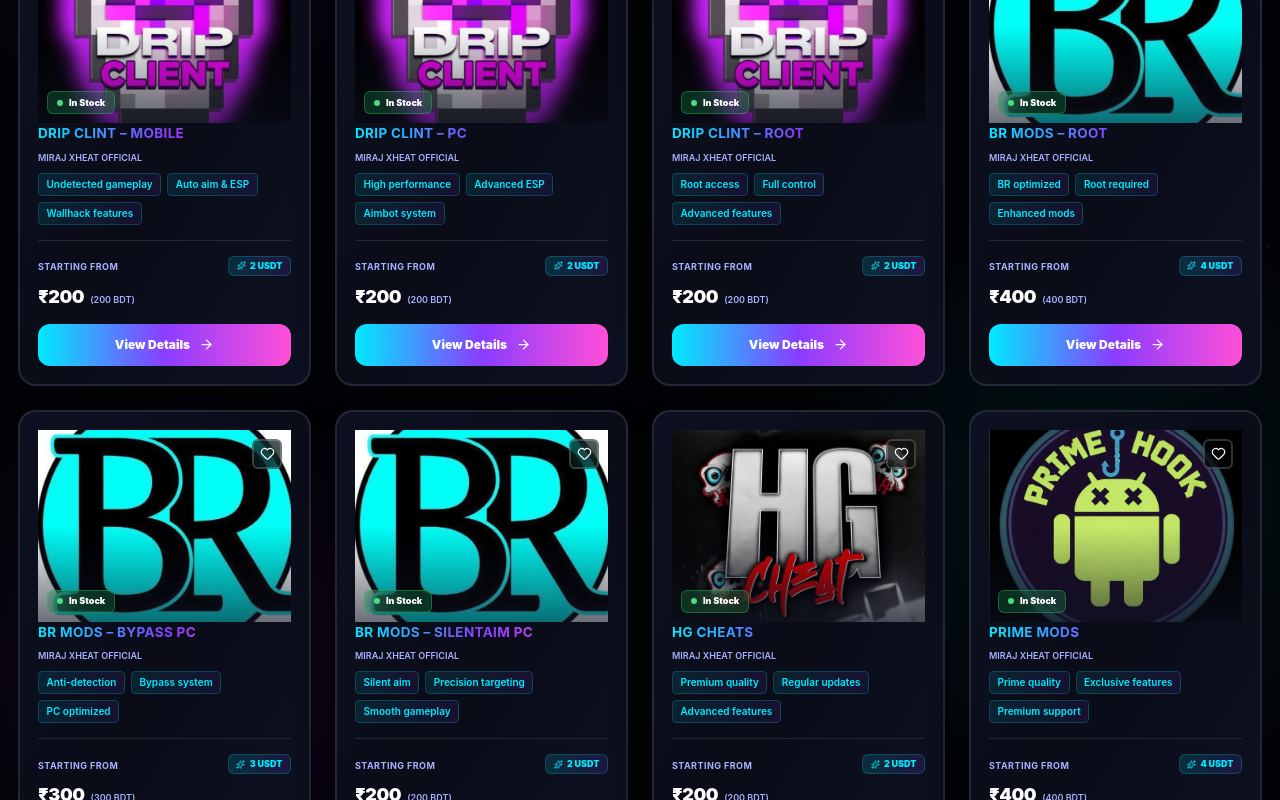
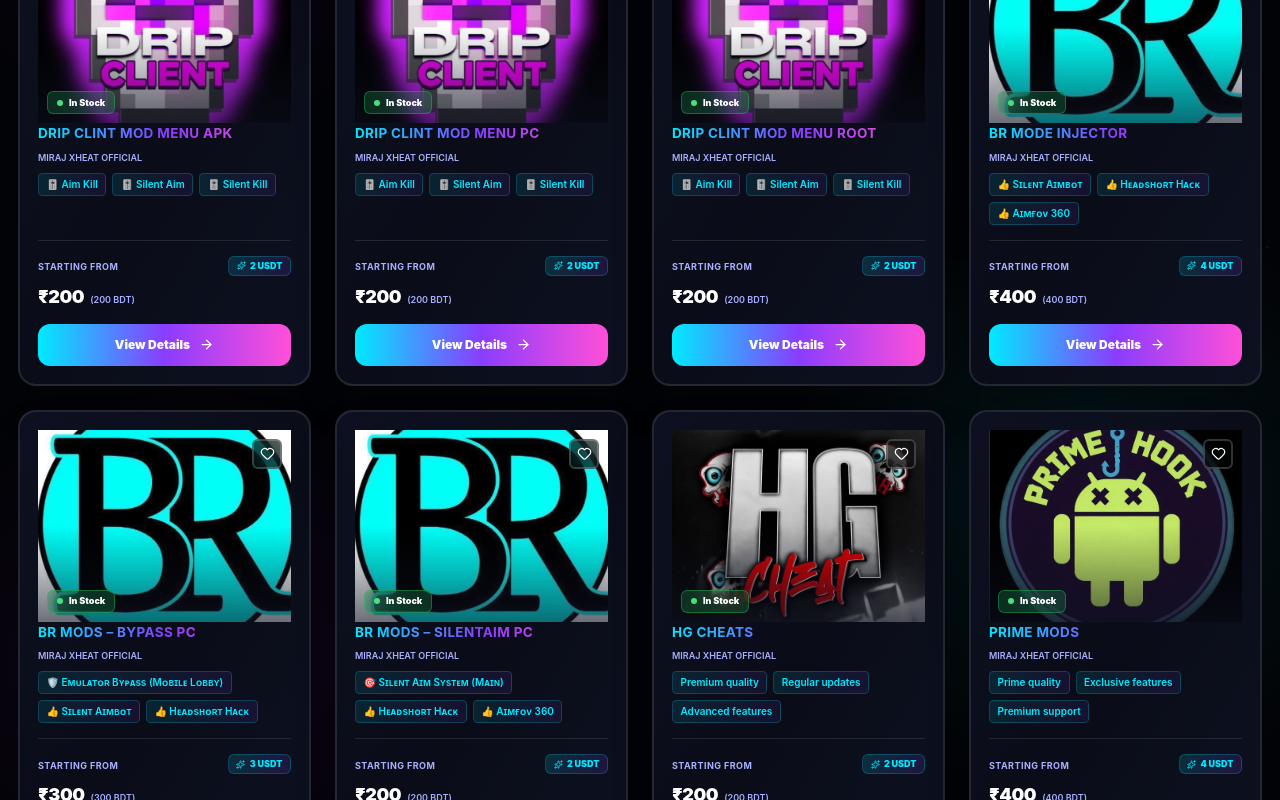
Before and after one commit to mirajnur85-alt/new-website, a React (Vite) app: page /products in a window 1280 px wide. Shown: the part 540-1340 px from the top of the page. Built offline with nearby package versions, Linux system fonts and the light colour scheme.

Commit message:
Update product features and descriptions for Fluorite and BR Mods

```diff
--- a/src/data/products.ts
+++ b/src/data/products.ts
@@ -14,15 +14,20 @@ function createPrice(duration: string, usdt: number, note?: string) {
 export const products: Product[] = [
   {
     id: "drip-clint-mobile",
-    name: "DRIP CLINT – MOBILE",
+    name: "DRIP CLINT MOD MENU APK",
     subtitle: "MIRAJ XHEAT OFFICIAL",
     image: "/assets/Drip clint.jpg",
-    description: "Advanced mobile gaming solution with premium features and undetected gameplay.",
+    description: "📌 NOTE: It Will Run Directly On Your Phone And Will Be In Easy Use",
     features: [
-      "Undetected gameplay",
-      "Auto aim & ESP",
-      "Wallhack features",
-      "Mobile optimized"
+      "🎚️ Aim Kill",
+      "🎚️ Silent Aim",
+      "🎚️ Silent Kill",
+      "🎚️ Fly Hack",
+      "🎚️ God Mode (Ghost)",
+      "🎚️ Speed Timer",
+      "🎚️ Teleport 8m",
+      "🎚️ Up Player",
+      "🎚️ Auto Swap Weapon"
     ],
     prices: [
       createPrice("1 Day", 2),
@@ -33,15 +38,20 @@ export const products: Product[] = [
   },
   {
     id: "drip-clint-pc",
-    name: "DRIP CLINT – PC",
+    name: "DRIP CLINT MOD MENU PC",
     subtitle: "MIRAJ XHEAT OFFICIAL",
     image: "/assets/Drip clint.jpg",
-    description: "Professional PC gaming solution with advanced features for competitive play.",
+    description: "📌 NOTE: Professional gaming solution with advanced features and easy setup.",
     features: [
-      "High performance",
-      "Advanced ESP",
-      "Aimbot system",
-      "PC optimized"
+      "🎚️ Aim Kill",
+      "🎚️ Silent Aim",
+      "🎚️ Silent Kill",
+      "🎚️ Fly Hack",
+      "🎚️ God Mode (Ghost)",
+      "🎚️ Speed Timer",
+      "🎚️ Teleport 8m",
+      "🎚️ Up Player",
+      "🎚️ Auto Swap Weapon"
     ],
     prices: [
       createPrice("1 Day", 2),
@@ -52,15 +62,20 @@ export const products: Product[] = [
   },
   {
     id: "drip-clint-root",
-    name: "DRIP CLINT – ROOT",
+    name: "DRIP CLINT MOD MENU ROOT",
     subtitle: "MIRAJ XHEAT OFFICIAL",
     image: "/assets/Drip clint.jpg",
-    description: "Root access solution for maximum control and advanced features.",
+    description: "📌 NOTE: Root access version for maximum control and advanced features.",
     features: [
-      "Root access",
-      "Full control",
-      "Advanced features",
-      "Regular updates"
+      "🎚️ Aim Kill",
+      "🎚️ Silent Aim",
+      "🎚️ Silent Kill",
+      "🎚️ Fly Hack",
+      "🎚️ God Mode (Ghost)",
+      "🎚️ Speed Timer",
+      "🎚️ Teleport 8m",
+      "🎚️ Up Player",
+      "🎚️ Auto Swap Weapon"
     ],
     prices: [
       createPrice("1 Day", 2),
@@ -70,15 +85,19 @@ export const products: Product[] = [
   },
   {
     id: "br-mods-root",
-    name: "BR MODS – ROOT",
+    name: "BR MODE INJECTOR",
     subtitle: "MIRAJ XHEAT OFFICIAL",
     image: "/assets/br.png.jpg",
-    description: "Battle Royale mods with root access for enhanced gameplay experience.",
+    description: "✅ 𝐍𝐎𝐓𝐄 : (VphoneOS Non Root) | ʀᴏᴏᴛ ᴅᴇᴠɪᴄᴇ | ᴇᴍᴜʟᴀᴛᴏʀ | ✓ 100% ʀᴀɴᴋ ᴡᴏʀᴋɪɴɢ",
     features: [
-      "BR optimized",
-      "Root required",
-      "Enhanced mods",
-      "Safe & secure"
+      "👍 Sɪʟᴇɴᴛ Aɪᴍʙᴏᴛ",
+      "👍 Hᴇᴀᴅsʜᴏʀᴛ Hᴀᴄᴋ",
+      "👍 Aɪᴍғᴏᴠ 360",
+      "👍 Aɪᴍ Mᴀɢɴᴇᴛ",
+      "👍 Sᴘᴇᴇᴅ Hᴀᴄᴋ",
+      "👍 Gʜᴏsᴛ Hᴀᴄᴋ",
+      "👍 ESP Lᴏᴄᴀᴛɪᴏɴ",
+      "👍 🄲🅂 / 🄱🅁 Rᴀɴᴋ Wᴏʀᴋɪɴɢ"
     ],
     prices: [
       createPrice("7 Days", 4),
@@ -91,12 +110,17 @@ export const products: Product[] = [
     name: "BR MODS – BYPASS PC",
     subtitle: "MIRAJ XHEAT OFFICIAL",
     image: "/assets/br.png.jpg",
-    description: "Advanced bypass system for PC with anti-detection technology.",
+    description: "✅ 𝐍𝐎𝐓𝐄 : Emulator Bypass - Play in Mobile Lobby from PC | Advanced Anti-Detection | 100% Secure",
     features: [
-      "Anti-detection",
-      "Bypass system",
-      "PC optimized",
-      "Stealth mode"
+      "🛡️ Eᴍᴜʟᴀᴛᴏʀ Bʏᴘᴀss (Mᴏʙɪʟᴇ Lᴏʙʙʏ)",
+      "👍 Sɪʟᴇɴᴛ Aɪᴍʙᴏᴛ",
+      "👍 Hᴇᴀᴅsʜᴏʀᴛ Hᴀᴄᴋ",
+      "👍 Aɪᴍғᴏᴠ 360",
+      "👍 Aɪᴍ Mᴀɢɴᴇᴛ",
+      "👍 Sᴘᴇᴇᴅ Hᴀᴄᴋ",
+      "👍 Gʜᴏsᴛ Hᴀᴄᴋ",
+      "👍 ESP Lᴏᴄᴀᴛɪᴏɴ",
+      "👍 🄲🅂 / 🄱🅁 Rᴀɴᴋ Wᴏʀᴋɪɴɢ"
     ],
     prices: [
       createPrice("1 Day", 3),
@@ -109,12 +133,16 @@ export const products: Product[] = [
     name: "BR MODS – SILENTAIM PC",
     subtitle: "MIRAJ XHEAT OFFICIAL",
     image: "/assets/br.png.jpg",
-    description: "Silent aim system for PC with precision targeting and smooth gameplay.",
+    description: "✅ 𝐍𝐎𝐓𝐄 : High-Precision Silent Aim System | Performance Optimized for PC",
     features: [
-      "Silent aim",
-      "Precision targeting",
-      "Smooth gameplay",
-      "Undetectable"
+      "🎯 Sɪʟᴇɴᴛ Aɪᴍ Sʏsᴛᴇᴍ (Mᴀɪɴ)",
+      "👍 Hᴇᴀᴅsʜᴏʀᴛ Hᴀᴄᴋ",
+      "👍 Aɪᴍғᴏᴠ 360",
+      "👍 Aɪᴍ Mᴀɢɴᴇᴛ",
+      "👍 Sᴘᴇᴇᴅ Hᴀᴄᴋ",
+      "👍 Gʜᴏsᴛ Hᴀᴄᴋ",
+      "👍 ESP Lᴏᴄᴀᴛɪᴏɴ",
+      "👍 🄲🅂 / 🄱🅁 Rᴀɴᴋ Wᴏʀᴋɪɴɢ"
     ],
     prices: [
       createPrice("1 Day", 2),
@@ -195,15 +223,23 @@ export const products: Product[] = [
   },
   {
     id: "fluorite-ios",
-    name: "FLUORITE iOS – FREE FIRE",
+    name: "FLUORITE iOS PANEL",
     subtitle: "iPhone 6–17",
     image: "/assets/Flourite.jpg",
     description: "iOS optimized solution for iPhone users with full device support.",
     features: [
-      "iOS optimized",
-      "iPhone 6-17 support",
-      "Full device support",
-      "G-Box compatible"
+      "👍 𝐀𝐢𝗺𝐛𝗼𝘁 – Neck | Head | Body",
+      "👍 𝗕𝗼𝗻𝗲 𝗔𝗶𝗺𝗯𝗼𝘁 – Pinpoint Accuracy",
+      "👍 𝗦𝗶𝗹𝗲𝗻𝘁 𝗔𝗶𝗺 – No Movement, Just Kill",
+      "👍 𝗖𝘂𝘀𝘁𝗼𝗺 𝗔𝗶𝗺𝗙𝗢𝗩 – Smooth Control",
+      "👍 𝗦𝗽𝗲𝗲𝗱 𝗕𝗼𝗼𝘀𝘁 – 𝟏𝟎𝐱 Faster Than Normal",
+      "👍 𝗘𝗦𝗣 𝗟𝗼𝗰𝗮𝘁𝗶𝗼𝗻 – See Enemies Before They See",
+      "👍 𝐒𝐓𝐑𝐄𝐀𝐌𝐄𝐑 𝐌𝐎𝐃𝐄 – 𝐅𝐨𝐫 𝐒𝐞𝐜𝐫𝐞𝐭 𝐏𝐥𝐚𝐲",
+      "😀 𝗠𝗔𝗜𝗡 𝗜𝗗 𝗦𝗔𝗙𝗘",
+      "😀 𝗡𝗼 𝗶𝗣𝗵𝗼𝗻𝗲 𝗥𝗲𝘀𝘁𝗮𝗿𝘁 – Plug & Play",
+      "💀 𝗔𝗱𝘃𝗮𝗻𝗰𝗲𝗱 𝗔𝗻𝘁𝗶𝗕𝗮𝗻 – Maximum Protection",
+      "✅ No one will be able to see ESP / Aim in screen share",
+      "✅ Only you can see everything"
     ],
     prices: [
       createPrice("1 Day", 4),
```
